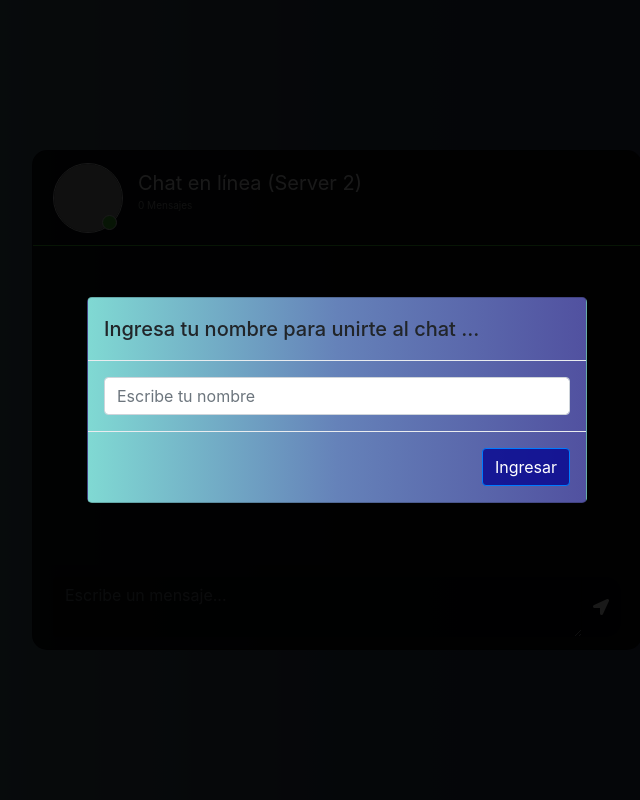
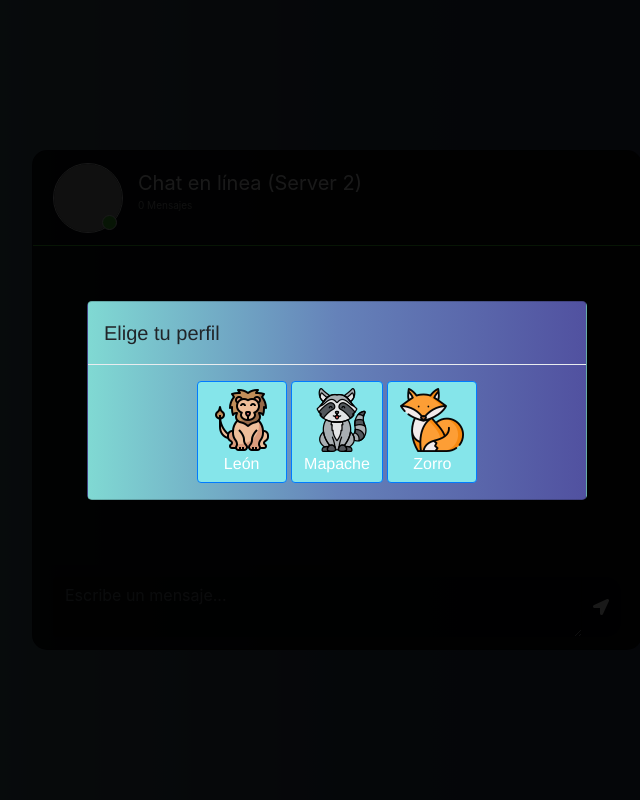
Before and after one commit to StevenMunozTufino/chatVersionFinal, a Flask app: page / in a window 1280 px wide. Shown: the whole page, without its empty margins (303-943 px from the left). Run offline with Flask 2, Linux system fonts and the light colour scheme; some libraries are stand-ins or nearby versions; grey boxes are pictures that could not be loaded.

Commit message:
agregación de perfiles

```diff
--- a/static/css/estilos.css
+++ b/static/css/estilos.css
@@ -159,10 +159,12 @@ position: relative;
 
 .modal {
     background-color: rgba(0, 0, 0, 0.799);
+    font-weight: bold;
+    font-family: 'Franklin Gothic Medium', 'Arial Narrow', Arial, sans-serif;
 }
 .modal-content {
     background: linear-gradient(to right, #80d9d3, #6582b9, #5151a0);
 }
 .btn-primary {
-    background-color: rgba(6, 6, 144, 0.799);
+    background-color: rgb(133, 229, 234);
 }
--- a/static/js/script.js
+++ b/static/js/script.js
@@ -11,18 +11,12 @@ document.addEventListener('DOMContentLoaded', function() {
     $('#modalID').modal('show');
 });
 
-function guardarID() {
+function guardarID(nombrePerfil) {
+    var idUser = nombrePerfil;
+    console.log("Perfil seleccionado:", idUser);
 
-    var inputID = document.getElementById('inputID');
-    var idIngresado = inputID.value.trim();
-
-    if (idIngresado !== "") {
-        idUser = idIngresado;
-        console.log("ID ingresado:", idUser);
-
-        // Cierra el modal después de guardar el ID
-        $('#modalID').modal('hide');
-    }
+    // Cierra el modal después de guardar el perfil
+    $('#modalID').modal('hide');
 }
 
 function fecha(){
--- a/templates/index.html
+++ b/templates/index.html
@@ -54,13 +54,23 @@
 			<div class="modal-dialog modal-dialog-centered" role="document">
 				<div class="modal-content">
 					<div class="modal-header">
-					<h5 class="modal-title" id="modalIDLabel">Ingresa tu nombre para unirte al chat ...</h5>
+					<h5 class="modal-title" id="modalIDLabel">Elige tu perfil</h5>
 					</div>
-					<div class="modal-body">
-					<input type="text" id="inputID" class="form-control" placeholder="Escribe tu nombre">
-					</div>
-					<div class="modal-footer">
-					<button type="button" class="btn btn-primary" onclick="guardarID()">Ingresar</button>
+					<div class="modal-body text-center">
+						<div class="profile-buttons">
+							<button type="button" class="btn btn-primary square-btn" onclick="guardarID('Perro')">
+								<img src="../static/images/leon.png" alt="Leon" class="animal-image"><br>
+								<span class="animal-name">León</span>
+							</button>
+							<button type="button" class="btn btn-primary square-btn" onclick="guardarID('Gato')">
+								<img src="../static/images/mapache.png" alt="Mapache" class="animal-image"><br>
+								<span class="animal-name">Mapache</span>
+							</button>
+							<button type="button" class="btn btn-primary square-btn" onclick="guardarID('Pájaro')">
+								<img src="../static/images/zorro.png" alt="Zorro" class="animal-image"><br>
+								<span class="animal-name">Zorro</span>
+							</button>
+						</div>
 					</div>
 				</div>
 			</div>
```
Also changed, not shown: static/images/leon.png (added), static/images/mapache.png (added), static/images/zorro.png (added).
